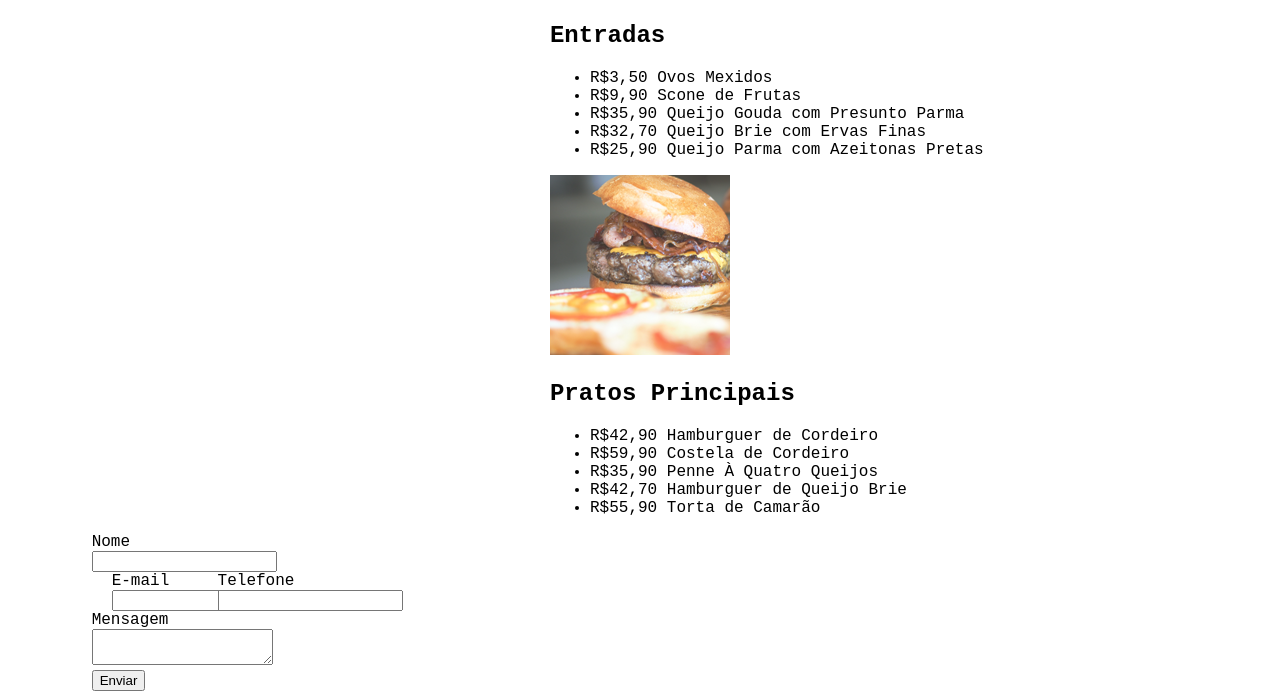
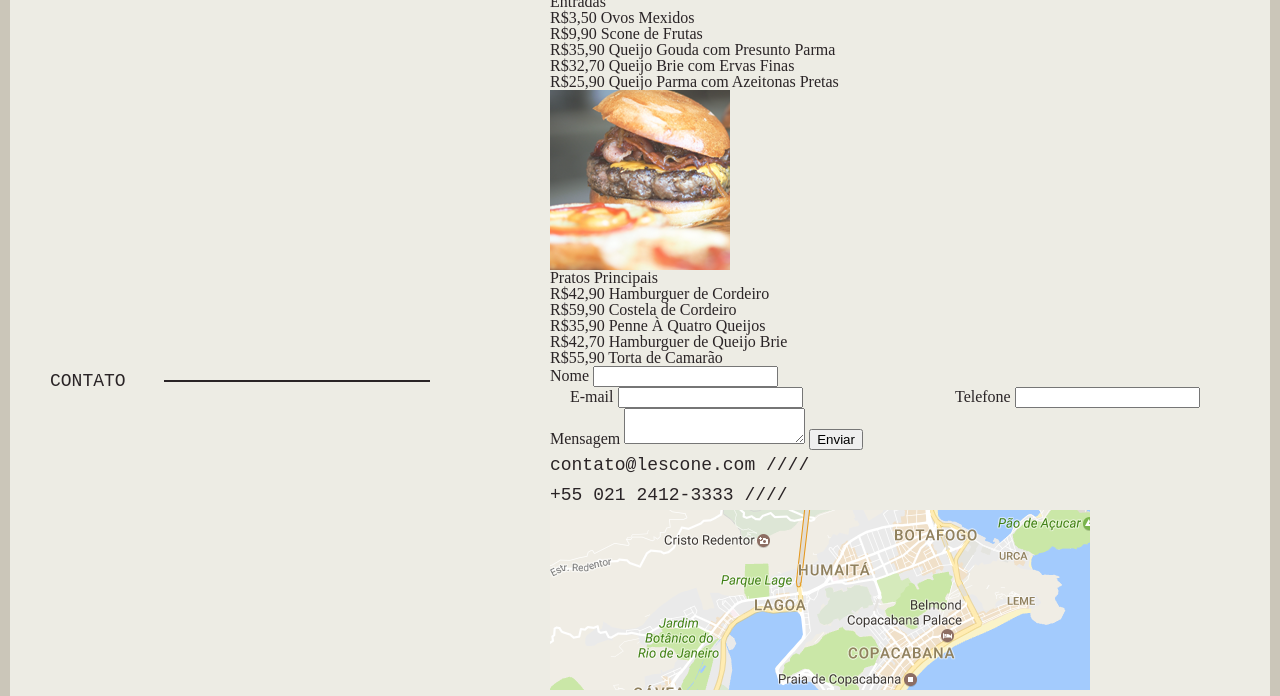
Before and after one commit to SuhMoraes/sass-with-parcel, a website built with Parcel: page 03_aula/src/index.html in a window 1280 px wide. Shown: the part 896-1592 px from the top of the page. Built offline with nearby package versions, Linux system fonts and the light colour scheme; a web font is replaced by a local one.

Commit message:
Class: Geral

```diff
--- a/03_aula/src/index.html
+++ b/03_aula/src/index.html
@@ -34,7 +34,7 @@
     </main>
 
     <section class="container">
-      <h1 class="grid-4">Menu</h1>
+      <h1 class="grid-4 titulo">Menu</h1>
       <div class="grid-7 offset-1">
         <div class="menu-item">
           <img src="img/prato-1.png" alt="Foto do Prato" />
@@ -62,7 +62,7 @@
     </section>
 
     <section class="container contato">
-      <div class="grid-4 titulo">
+        <h1 class="grid-4 titulo">Contato</h1>
         <div class="grid-7 offset-1">
           <form>
             <label for="">Nome</label>
@@ -81,7 +81,7 @@
             <textarea></textarea>
             <input class="button" type="button" value="Enviar" />
           </form>
-          <div class="contato-info">
+          <div class="contato-info ">
             <p>contato@lescone.com ////</p>
             <p>+55 021 2412-3333 ////</p>
           </div>
--- /dev/null
+++ b/03_aula/src/styles/_geral.scss
@@ -0,0 +1,37 @@
+body {
+    background: $bege-claro;
+    border: 10px solid $bege-medio;
+    color: $cinza;
+    @include device(s) {
+        border: none;
+    }
+}
+
+img {
+    display: block;
+    max-width: 100%;
+}
+
+p {
+    @include tipo-1(18);
+}
+
+.titulo {
+    @include tipo-1(18);
+    text-transform: uppercase;
+    @include device(s) {
+        margin-bottom: 40px;
+    }
+    &::after {
+        content: " ";
+        display: block;
+        width: 70%;
+        float: right;
+        height: 2px;
+        margin-top: 14px;
+        background: $cinza;
+        @include device(m) {
+            width: 60%;
+        }
+    }
+}
--- /dev/null
+++ b/03_aula/src/styles/_variaveis-e-mixins.scss
@@ -0,0 +1,33 @@
+// Colors
+$bege-claro: #edece4;
+$bege-medio: #cbc6b9;
+$bege-escuro: #988c77;
+$cinza: #2a2426;
+$verde: #988c77;
+
+// Fonts
+$font-1: "PT Mono", monospace;
+$font-2: "Aref Ruqaa", serif;
+
+@function em($pixel, $context: 16) {
+    @return $pixel /  $context + em;
+}
+
+@mixin tipo-1($size) {
+    font-family: $font-1;
+    @if $size == 18 {
+        font-size: em(18);
+        line-height: em(30, 18);
+    }
+}
+
+@mixin tipo-2($size) {
+    font-family: $font-2;
+    @if $size == 18 {
+        font-size: em(18);
+        line-height: em(30, 18);
+    } @else if $size == 24 {
+        font-size: em(24);
+        line-height: em(30, 24);
+    }
+}
--- a/03_aula/src/styles/main.scss
+++ b/03_aula/src/styles/main.scss
@@ -1,7 +1,4 @@
-//@import 'reset';
+@import 'reset';
 @import 'grid';
-
-div {
-    font-family: 'Aref Ruqaa', serif;
-    font-family: 'PT Mono', monospace;
-}
+@import 'variaveis-e-mixins';
+@import 'geral';
```
Also changed, not shown: 03_aula/src/styles/_intro.scss (added), 03_aula/src/styles/main.css, 1 other file.
